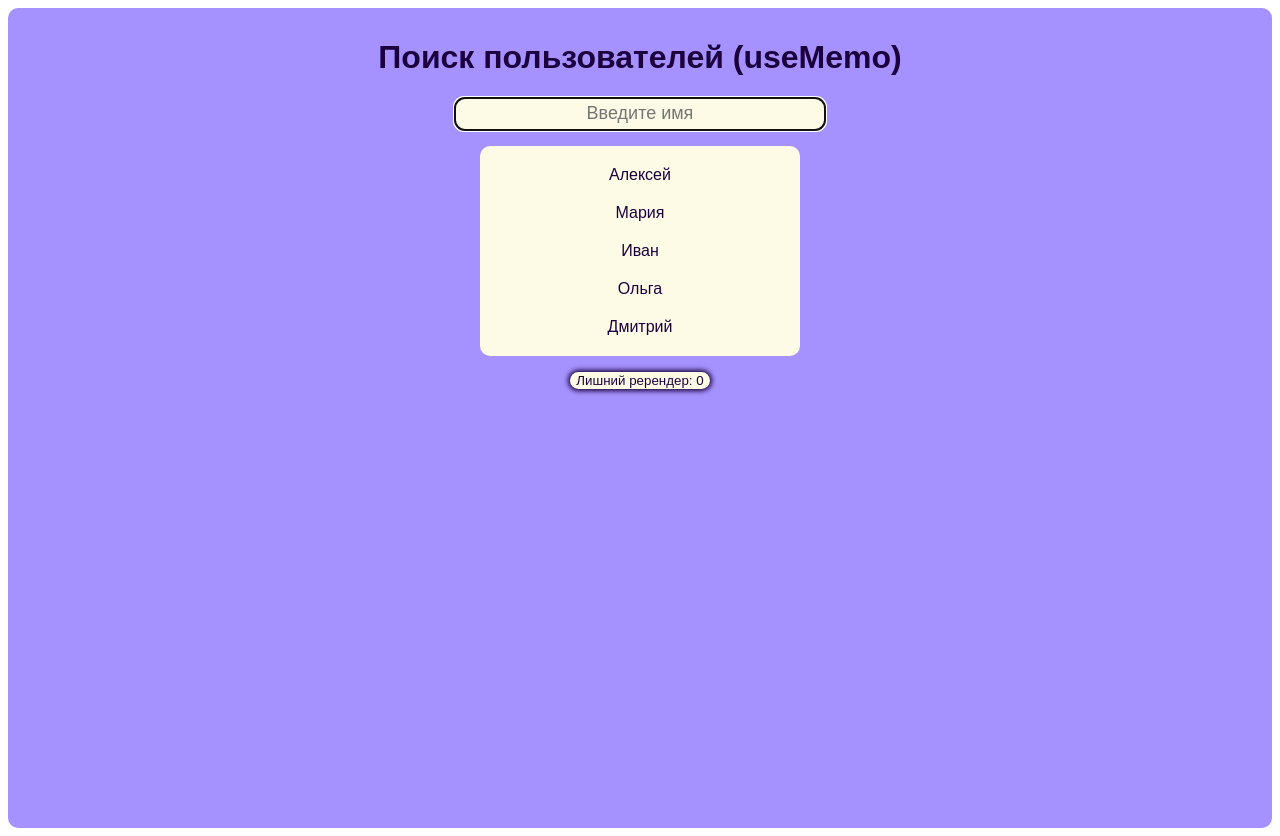
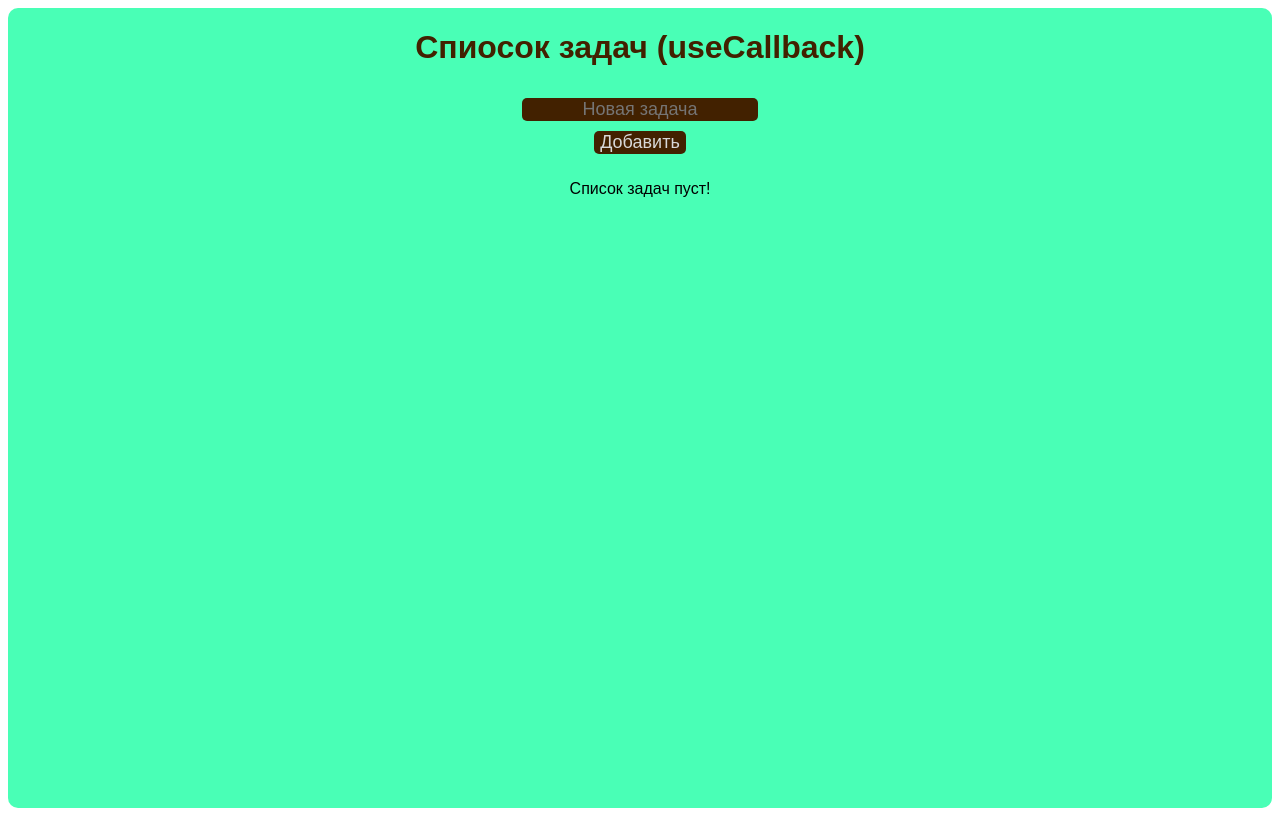
Before and after one commit to dmitryi-88/react_learn, a React (Vite) app: page / in a window 1280 px wide. Built offline with nearby package versions, Linux system fonts and the light colour scheme.

Commit message:
add ht20 (taskManager with useCallback)

```diff
--- a/src/App.jsx
+++ b/src/App.jsx
@@ -1,10 +1,10 @@
 import "./App.css";
-import SearchUsers from "./components/home_task_19";
+import AppTodo from "./components/home_task_20";
 
 function App() {
     return (
         <div className="homeworks">
-            <SearchUsers />
+            <AppTodo />
         </div>
     );
 }
--- /dev/null
+++ b/src/components/home_task_20.jsx
@@ -0,0 +1,87 @@
+import { useState, useCallback, memo } from "react";
+import styles from "../styles/home_task_20.module.scss";
+
+const TodoItem = memo(function TodoItem({
+    id,
+    text,
+    status,
+    onToggle,
+    onDelete,
+}) {
+    console.log(`Render Task... id: ${id}`);
+    return (
+        <li>
+            {text}
+            <input
+                type="checkbox"
+                checked={status}
+                onChange={() => onToggle(id)}
+            />
+            <button onClick={() => onDelete(id)}>Удалить</button>
+        </li>
+    );
+});
+
+function AppTodo() {
+    const [tasks, setTasks] = useState([]);
+    const [text, setText] = useState("");
+
+    const handleToggle = useCallback((id) => {
+        setTasks((prevTasks) =>
+            prevTasks.map((task) =>
+                task.id === id ? { ...task, status: !task.status } : task,
+            ),
+        );
+    }, []);
+
+    const handleDelete = useCallback((id) => {
+        setTasks((prevTasks) => prevTasks.filter((task) => task.id !== id));
+    }, []);
+
+    return (
+        <div className={styles.container}>
+            <div className={styles.header}>
+                <h1>Спиосок задач (useCallback)</h1>
+                <input
+                    type="text"
+                    placeholder="Новая задача"
+                    value={text}
+                    onChange={(e) => setText(e.target.value)}
+                />
+                <button
+                    onClick={() => {
+                        text &&
+                            setTasks((prev) => [
+                                ...prev,
+                                { id: Date.now(), text: text, status: false },
+                            ]);
+                        setText("");
+                    }}
+                >
+                    Добавить
+                </button>
+            </div>
+
+            <div className={styles.taskList}>
+                {tasks.length ? (
+                    <ul>
+                        {tasks.map((task) => (
+                            <TodoItem
+                                key={task.id}
+                                id={task.id}
+                                text={task.text}
+                                status={task.status}
+                                onToggle={handleToggle}
+                                onDelete={handleDelete}
+                            />
+                        ))}
+                    </ul>
+                ) : (
+                    <p>Список задач пуст!</p>
+                )}
+            </div>
+        </div>
+    );
+}
+
+export default AppTodo;
--- /dev/null
+++ b/src/styles/home_task_20.module.scss
@@ -0,0 +1,93 @@
+@mixin flex-center {
+    display: flex;
+    flex-direction: column;
+    align-items: center;
+    gap: 10px;
+}
+
+@mixin button {
+    transition: ease 0.2s;
+    cursor: pointer;
+
+    &:hover {
+        transform: translateY(15%);
+        box-shadow: 0 5px 5px 0 $main-color;
+    }
+}
+
+$main-color: #422100;
+$sub-color: #49ffb6;
+$text-color: #d8d8d8;
+
+.container {
+    font-family: Arial, Helvetica, sans-serif;
+
+    @include flex-center;
+
+    height: 100vh;
+    border-radius: 10px;
+    background-color: $sub-color;
+
+    .header {
+        @include flex-center;
+
+        h1 {
+            color: $main-color;
+        }
+
+        input {
+            background-color: $main-color;
+            color: $text-color;
+            text-align: center;
+
+            font-size: 18px;
+            border: 0;
+            border-radius: 5px;
+        }
+
+        button {
+            @include button;
+
+            background-color: $main-color;
+            color: $text-color;
+
+            font-size: 18px;
+            border: 0;
+            border-radius: 5px;
+        }
+    }
+
+    .taskList {
+        @include flex-center;
+
+        ul {
+            @include flex-center;
+            padding: 10px;
+            border-radius: 10px;
+            background-color: #4221004f;
+        }
+
+        li {
+            list-style: none;
+            width: 100%;
+            display: flex;
+            justify-content: space-between;
+            gap: 10px;
+            padding-bottom: 10px;
+
+            input {
+                @include button;
+
+                width: 20px;
+                height: 20px;
+            }
+
+            button {
+                @include button;
+
+                border: 0;
+                border-radius: 5px;
+            }
+        }
+    }
+}
```
